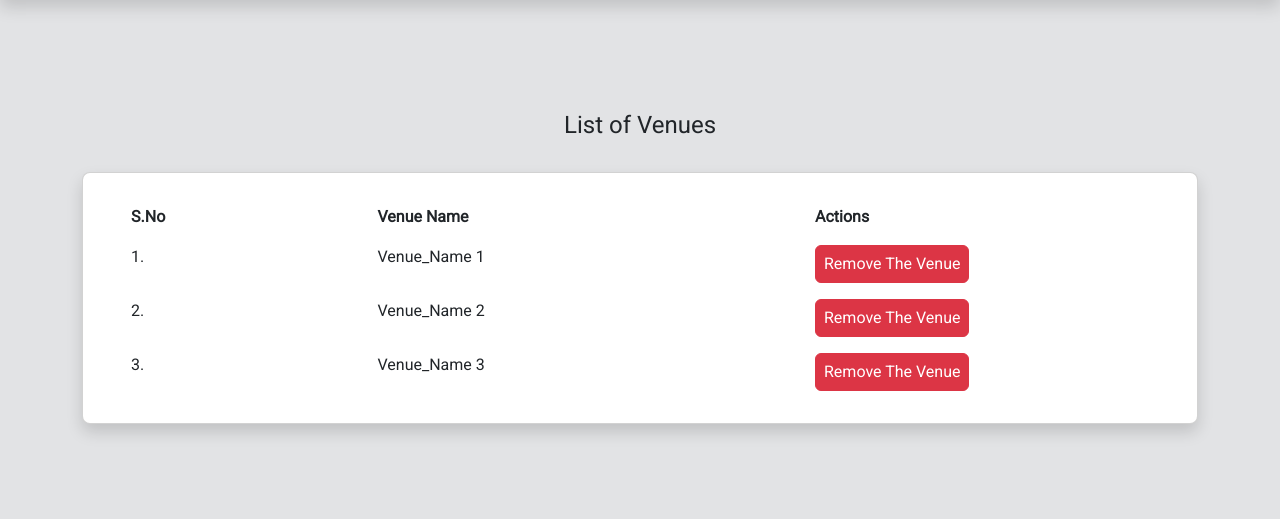
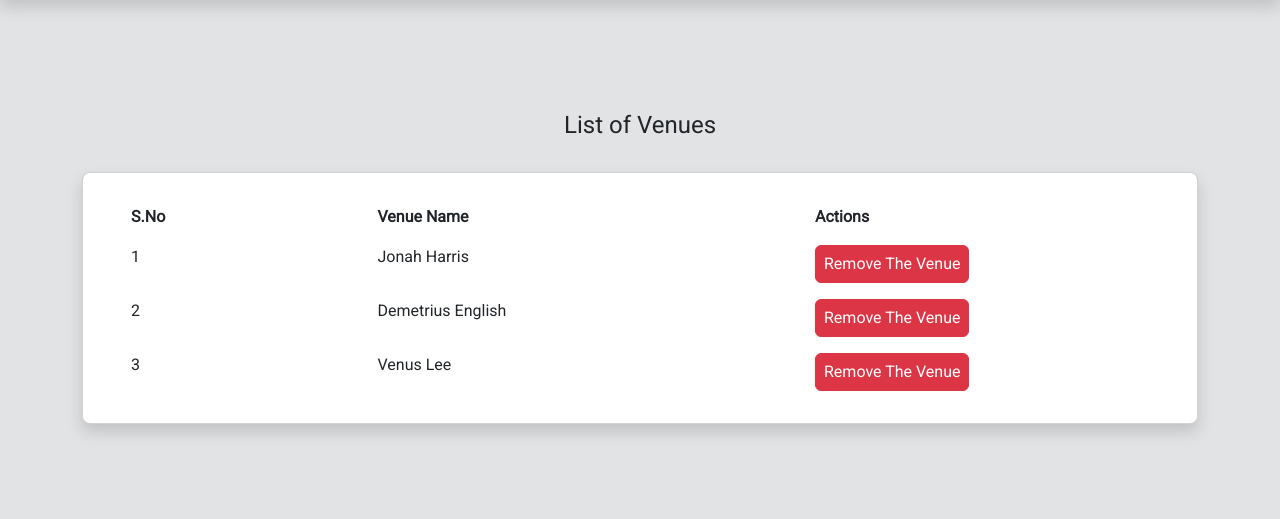
Before and after one commit to vishwanath-29/TicketEaze, a Flask app: template templates/Admin/RemoveVenue.html in a window 1280 px wide. Shown: the part 89-608 px from the top of the page. Run offline with Flask 3, Linux system fonts and the light colour scheme; the template is opened without the code that fills it: values that come from a table or form of the project are taken from there, others are empty.

Commit message:
Deletion of Venue

```diff
--- a/templates/Admin/RemoveVenue.html
+++ b/templates/Admin/RemoveVenue.html
@@ -4,8 +4,9 @@
 {% block content %}
 
 {% include "./Layouts/navBarAdmin.html" %}
-
-
+{% if message %}
+<script> alert("{{ message }}") </script>
+{% endif %}
 {% block RemoveVenue %}
       <section class="bg-secondary-subtle p-5">
         <div class=" container-lg py-5">
@@ -25,38 +26,19 @@
                     </div>
                   </div>
 
+                  {% for i in venues %}
+                  <form action="/management/venue/remove" method="post">
                   <div class="d-flex p-2">
-                    <div class="s-no col-3 px-3 col-sm-3 col-2">1. </div>
-                    <div class="task text-xl col-md-5 col-sm-5 col-5">Venue_Name 1</div>
+                    <div class="s-no col-3 px-3 col-sm-3 col-2" name="venue_id">{{ i.id }}</div>
+                    <div class="task text-xl col-md-5 col-sm-5 col-5">{{ i.name }} </div>
+                    <input type="hidden" id="venue_id" name="venue_id" value="{{ i.id }}">
                     <div class="buttons ">
-                        <button class="btn px-md-2 px-sm-0 btn-danger d-md-block d-none">Remove The Venue</button>
+                        <button type="submit" class="btn px-md-2 px-sm-0 btn-danger d-md-block d-none">Remove The Venue</button>
                         <button class="btn btn-md btn-danger d-md-none d-block">Remove</button>
                     </div>
                   </div>
-
-                  <div class="d-flex p-2">
-                    <div class="s-no col-3 px-3 col-sm-3 col-2">2.</div>
-                    <div class="task text-xl col-md-5 col-sm-5 col-5">Venue_Name 2</div>
-                    <div class="button-container d-flex align-content-center">
-                      <div class="buttons align-content-center">
-                        <button class="btn px-md-2 px-sm-0 btn-danger d-md-block d-none">Remove The Venue</button>
-                        <button class="btn btn-md btn-danger d-md-none d-block">Remove</button>
-                    </div>
-                    </div>
-                  </div>
-
-                  <div class="d-flex p-2">
-                    <div class="s-no col-3 px-3 col-sm-3 col-2">3.</div>
-                    <div class="task text-xl col-md-5 col-sm-5 col-5">Venue_Name 3</div>
-                    <div class="buttons ">
-                      <button class="btn px-md-2 px-sm-0 btn-danger d-md-block d-none">Remove The Venue</button>
-                      <button class="btn btn-md btn-danger d-md-none d-block">Remove</button>
-                  </div>
-                  </div>
-
-
-
-
+                </form>
+                  {% endfor %}
 
                 </div>
               </div>
```
